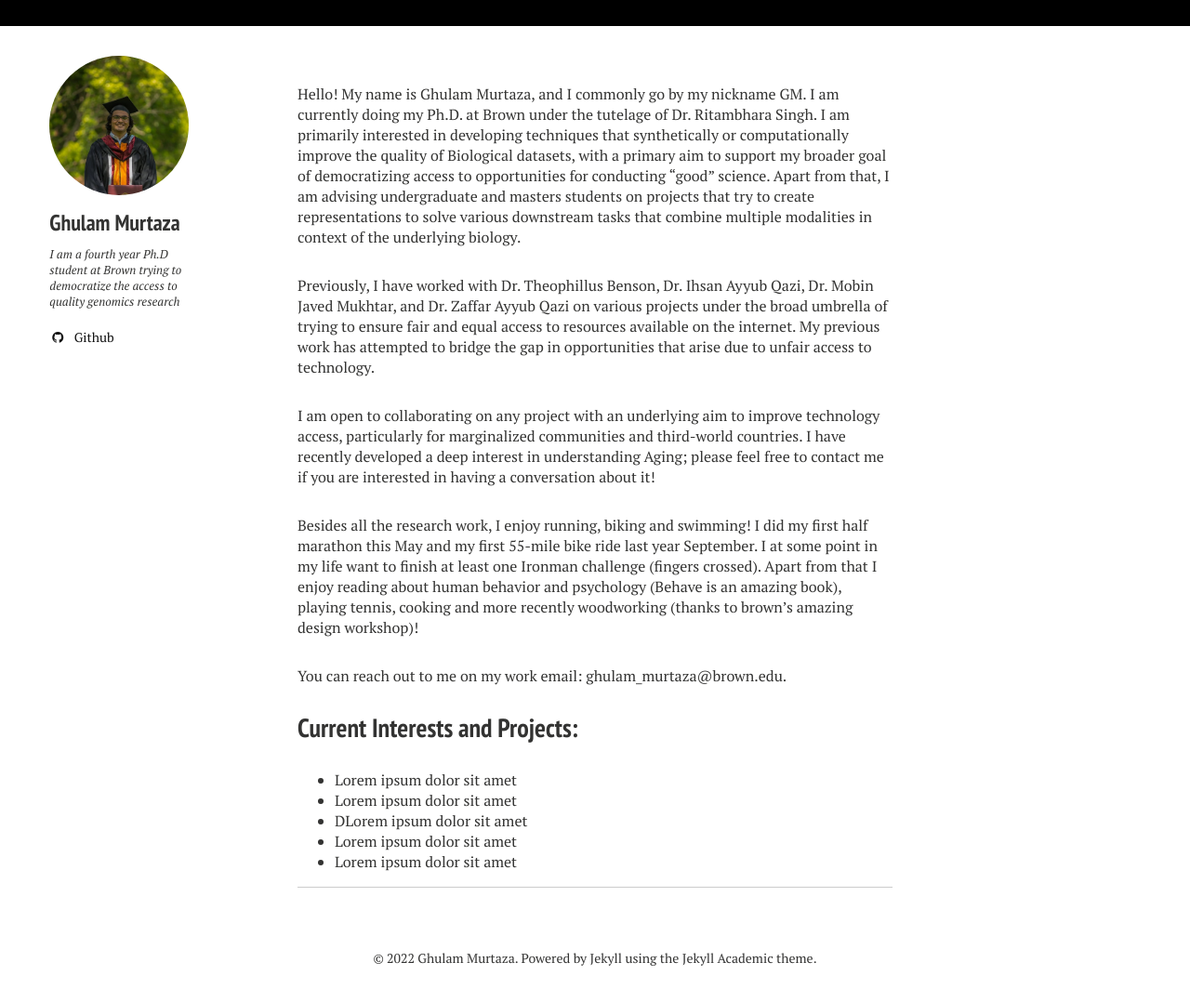
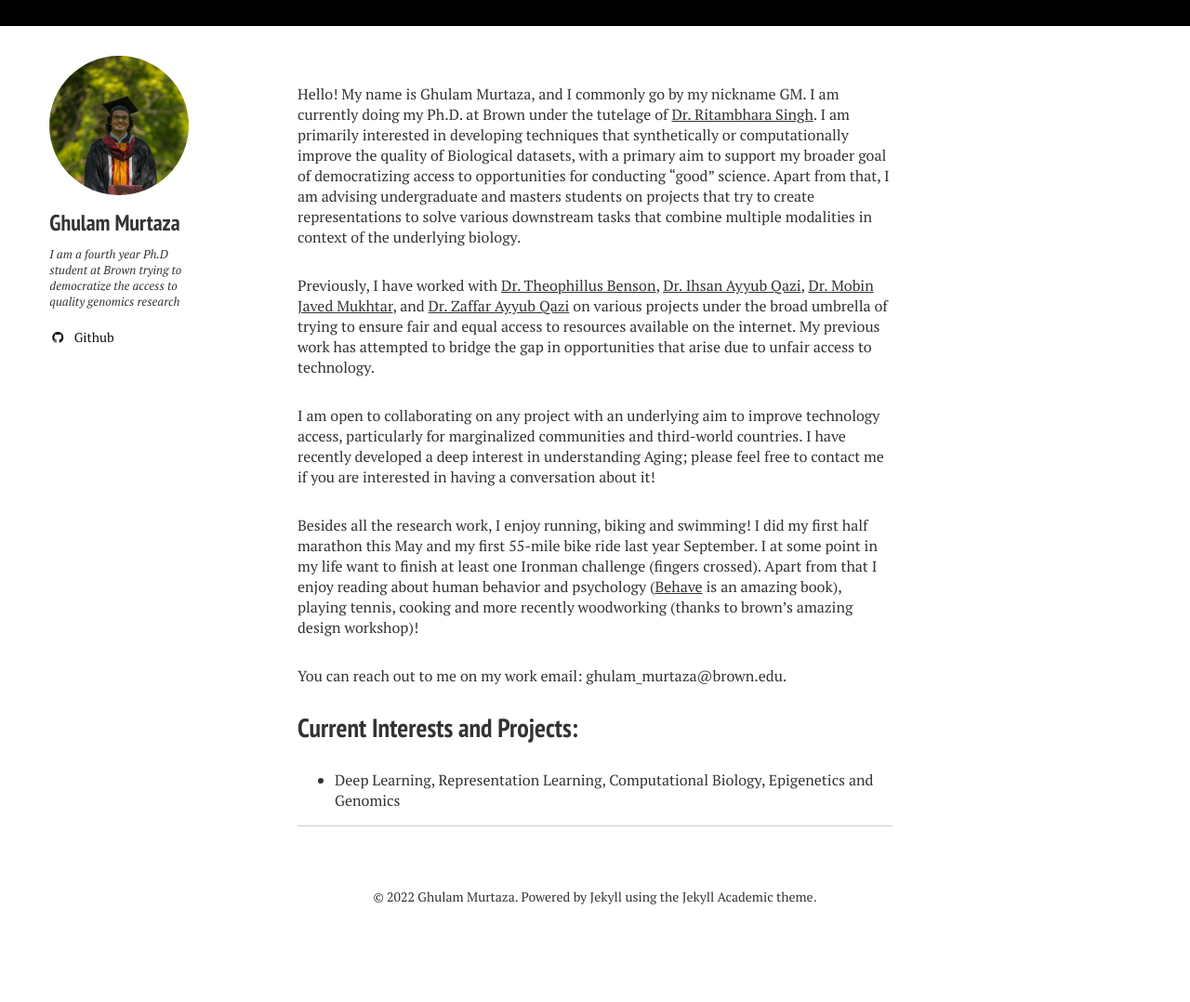
Before and after one commit to gmurtaza404/gmurtaza404.github.io, a Jekyll site: the page built from index.md, in a window 1280 px wide, cut to the strip 104-1193 px from the top of the page. Shown: the top 1078 px of the strip at 93% size. Built offline with Jekyll 4.4.1, drawn with Linux system fonts in a browser that asks for light colours; nearby versions of some CDN libraries; after the commit the page ends 1127 px from its top, so only the background shows below that.

Commit message:
added some personal bio

```diff
--- a/index.md
+++ b/index.md
@@ -5,20 +5,16 @@ menutitle: Home
 menuorder: 1
 ---
 
-Hello! My name is Ghulam Murtaza, and I commonly go by my nickname GM. I am currently doing my Ph.D. at Brown under the tutelage of Dr. Ritambhara Singh. I am primarily interested in developing techniques that synthetically or computationally improve the quality of Biological datasets, with a primary aim to support my broader goal of democratizing access to opportunities for conducting "good" science. Apart from that, I am advising undergraduate and masters students on projects that try to create representations to solve various downstream tasks that combine multiple modalities in context of the underlying biology.
+Hello! My name is Ghulam Murtaza, and I commonly go by my nickname GM. I am currently doing my Ph.D. at Brown under the tutelage of [Dr. Ritambhara Singh](https://ritambharasingh.com/). I am primarily interested in developing techniques that synthetically or computationally improve the quality of Biological datasets, with a primary aim to support my broader goal of democratizing access to opportunities for conducting "good" science. Apart from that, I am advising undergraduate and masters students on projects that try to create representations to solve various downstream tasks that combine multiple modalities in context of the underlying biology.
 
-Previously, I have worked with Dr. Theophillus Benson, Dr. Ihsan Ayyub Qazi, Dr. Mobin Javed Mukhtar, and Dr. Zaffar Ayyub Qazi on various projects under the broad umbrella of trying to ensure fair and equal access to resources available on the internet. My previous work has attempted to bridge the gap in opportunities that arise due to unfair access to technology.
+Previously, I have worked with [Dr. Theophillus Benson](https://cs.brown.edu/~tab/index.html), [Dr. Ihsan Ayyub Qazi](https://www.ihsanqazi.com/home), [Dr. Mobin Javed Mukhtar](https://web.lums.edu.pk/~mobin/index.html), and [Dr. Zaffar Ayyub Qazi](https://web.lums.edu.pk/~zafar/) on various projects under the broad umbrella of trying to ensure fair and equal access to resources available on the internet. My previous work has attempted to bridge the gap in opportunities that arise due to unfair access to technology.
 
 I am open to collaborating on any project with an underlying aim to improve technology access, particularly for marginalized communities and third-world countries. I have recently developed a deep interest in understanding Aging; please feel free to contact me if you are interested in having a conversation about it!
 
-Besides all the research work, I enjoy running, biking and swimming! I did my first half marathon this May and my first 55-mile bike ride last year September. I at some point in my life want to finish at least one Ironman challenge (fingers crossed). Apart from that I enjoy reading about human behavior and psychology (Behave is an amazing book), playing tennis, cooking and more recently woodworking (thanks to brown's amazing design workshop)!
+Besides all the research work, I enjoy running, biking and swimming! I did my first half marathon this May and my first 55-mile bike ride last year September. I at some point in my life want to finish at least one Ironman challenge (fingers crossed). Apart from that I enjoy reading about human behavior and psychology ([Behave](https://www.goodreads.com/book/show/31170723-behave) is an amazing book), playing tennis, cooking and more recently woodworking (thanks to brown's amazing design workshop)!
+
 
 You can reach out to me on my work email: ghulam_murtaza@brown.edu.
 
 ## Current Interests and Projects:
-
-- Lorem ipsum dolor sit amet
-- Lorem ipsum dolor sit amet
-- DLorem ipsum dolor sit amet
-- Lorem ipsum dolor sit amet
-- Lorem ipsum dolor sit amet
+- Deep Learning, Representation Learning, Computational Biology, Epigenetics and Genomics
```
